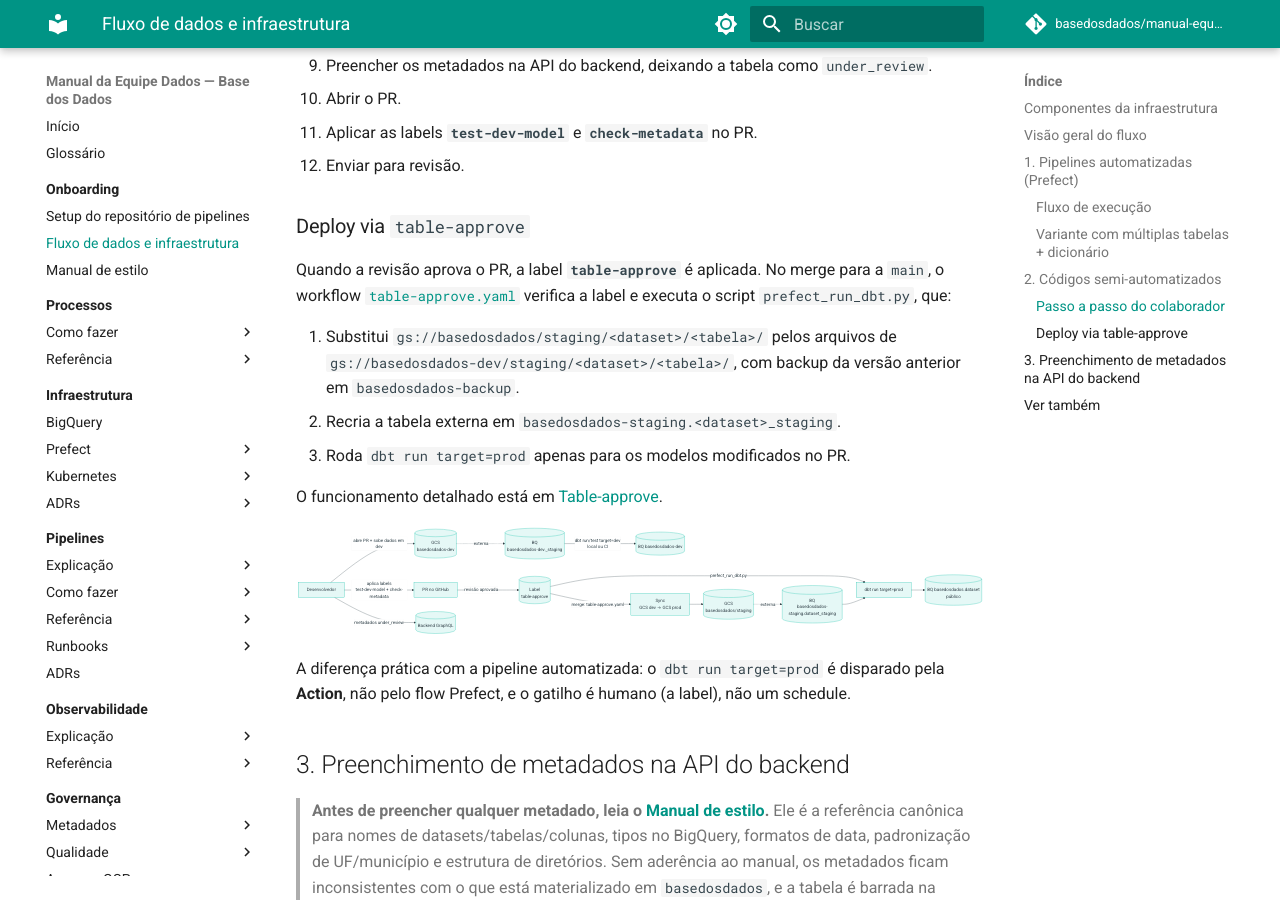
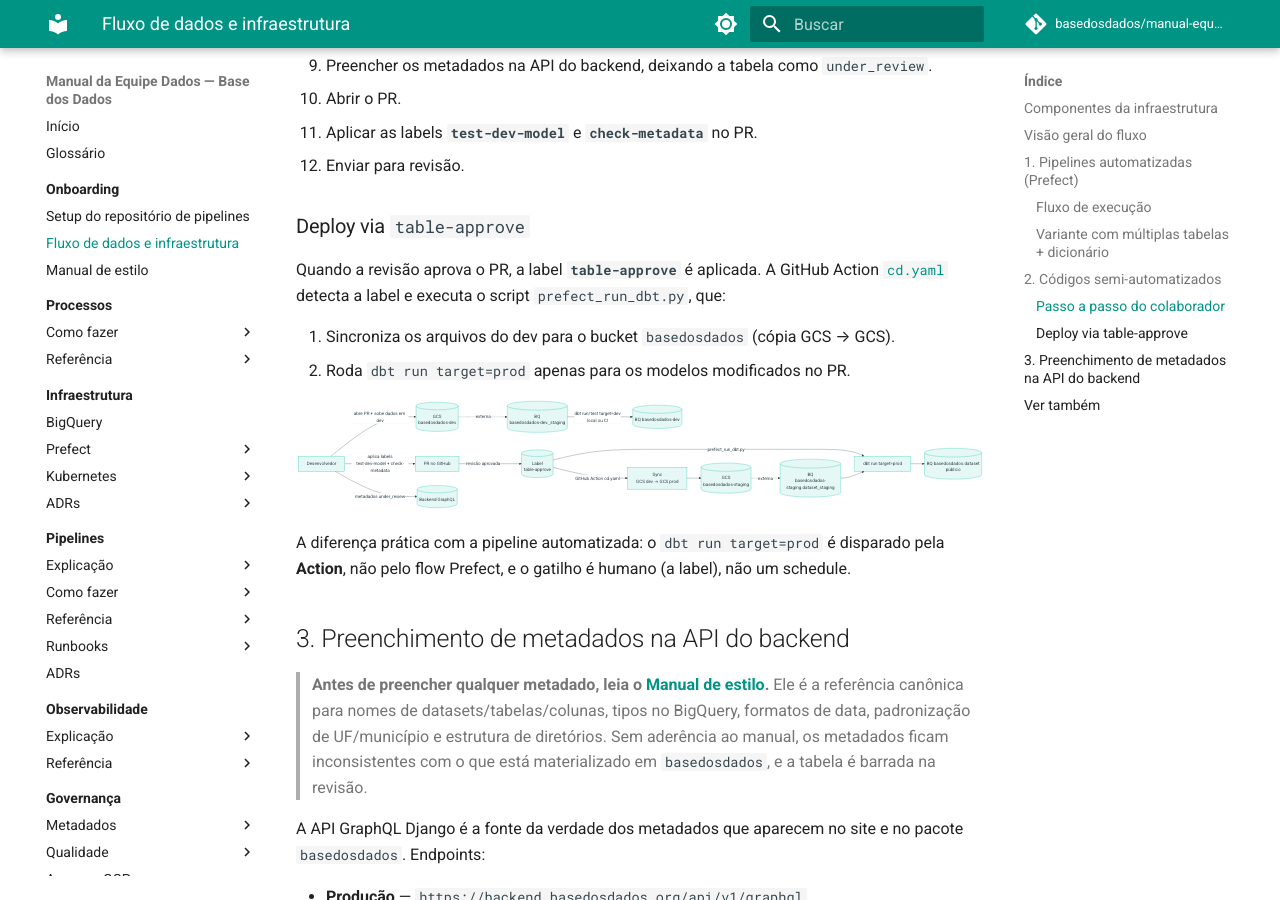
Before and after one commit to basedosdados/manual-equipe-dados, an MkDocs documentation site: the page built from docs/onboarding/fluxo-de-dados-e-infraestrutura.md, in a window 1280 px wide and 900 px high, scrolled down 4839 px. Built offline with MkDocs 1.6.1 and Material for MkDocs 9.7.7, drawn with Linux system fonts in a browser that asks for light colours; comment, search, counter and statistics services are not loaded; some of the changed text lies outside the part shown.

Commit message:
docs: restringe o PR às páginas do table-approve e ao registro delas
Reverte as correções no onboarding, em abrir-pr, no índice geral e no glossário.

````diff
--- a/docs/onboarding/fluxo-de-dados-e-infraestrutura.md
+++ b/docs/onboarding/fluxo-de-dados-e-infraestrutura.md
@@ -16,9 +16,9 @@
 | Orquestrador | [Prefect 1.x](https://docs-v1.prefect.io/) | Agenda e executa [pipelines](../glossario.md#p). Storage dos flows em GCS, runtime em Kubernetes. |
 | Repositório de código | [`basedosdados/pipelines`](https://github.com/basedosdados/pipelines) | Hospeda flows Prefect, modelos dbt e a Action de deploy. |
 | Storage — zona de dev | GCS bucket **`basedosdados-dev`** | Recebe os arquivos tratados pela pipeline (parquet/csv). |
-| Storage — zona de prod | GCS bucket **`basedosdados`**, prefixo `staging/` | Recebe os mesmos arquivos após validação, para produção. |
+| Storage — zona de prod | GCS bucket **`basedosdados-staging`** | Recebe os mesmos arquivos após validação, para produção. |
 | Data warehouse — dev | BigQuery, projeto **`basedosdados-dev`** | Mesmo projeto guarda **as duas camadas**: `<dataset>_staging` (tabelas externas sobre o bucket `basedosdados-dev`) e `<dataset>` (modelos materializados pelo dbt). Usado pela equipe para validação. |
-| Data warehouse — prod (staging) | BigQuery, projeto **`basedosdados-staging`** | Camada de tabelas externas (`<dataset>_staging`) sobre `gs://basedosdados/staging/`. **Não é exposto ao público.** |
+| Data warehouse — prod (staging) | BigQuery, projeto **`basedosdados-staging`** | Camada de tabelas externas (`<dataset>_staging`) sobre o bucket `basedosdados-staging`. **Não é exposto ao público.** |
 | Data warehouse — prod (público) | BigQuery, projeto **`basedosdados`** | Modelos materializados pelo dbt a partir de `basedosdados-staging`. É o projeto consultado pelos usuários no site e no pacote Python. |
 | Transformação e testes | [dbt](https://www.getdbt.com/) | Em dev: lê `basedosdados-dev.<dataset>_staging` e materializa em `basedosdados-dev.<dataset>` (`target=dev`). Em prod: lê `basedosdados-staging.<dataset>_staging` e materializa em `basedosdados.<dataset>` (`target=prod`) — projetos diferentes. |
 | Metadados | API GraphQL Django — `backend.basedosdados.org` (prod) / `staging.backend.basedosdados.org` (staging) | Fonte da verdade dos metadados expostos no site e no pacote Python. |
@@ -34,7 +34,7 @@
     BQDEVSTG[(BigQuery<br/>basedosdados-dev.dataset_staging)]
     BQDEV[(BigQuery<br/>basedosdados-dev.dataset)]
     GATE{Aprovado?}
-    GCSPROD[(GCS<br/>basedosdados/staging)]
+    GCSPROD[(GCS<br/>basedosdados-staging)]
     BQPRODSTG[(BigQuery<br/>basedosdados-staging.dataset_staging<br/>tabelas externas)]
     BQPROD[(BigQuery<br/>basedosdados.dataset<br/>público)]
     API[(Backend GraphQL<br/>backend.basedosdados.org)]
@@ -80,7 +80,7 @@
     participant SRC as Fonte original
     participant GDEV as GCS<br/>basedosdados-dev
     participant BQD as BQ basedosdados-dev<br/>(staging + materializado)
-    participant GPRD as GCS<br/>basedosdados/staging
+    participant GPRD as GCS<br/>basedosdados-staging
     participant BQPS as BQ basedosdados-staging<br/>(externas)
     participant BQP as BQ basedosdados<br/>(público)
     participant API as Backend GraphQL
@@ -131,13 +131,10 @@
 
 ### Deploy via `table-approve`
 
-Quando a revisão aprova o PR, a label **`table-approve`** é aplicada. No merge para a `main`, o workflow [`table-approve.yaml`](https://github.com/basedosdados/pipelines/blob/main/.github/workflows/table-approve.yaml) verifica a label e executa o script `prefect_run_dbt.py`, que:
+Quando a revisão aprova o PR, a label **`table-approve`** é aplicada. A GitHub Action [`cd.yaml`](https://github.com/basedosdados/pipelines/blob/main/.github/workflows/cd.yaml) detecta a label e executa o script `prefect_run_dbt.py`, que:
 
-1. Substitui `gs://basedosdados/staging/<dataset>/<tabela>/` pelos arquivos de `gs://basedosdados-dev/staging/<dataset>/<tabela>/`, com backup da versão anterior em `basedosdados-backup`.
-2. Recria a tabela externa em `basedosdados-staging.<dataset>_staging`.
-3. Roda `dbt run target=prod` apenas para os modelos modificados no PR.
-
-O funcionamento detalhado está em [Table-approve](../pipelines/explicacao/table-approve.md).
+1. Sincroniza os arquivos do dev para o bucket `basedosdados` (cópia GCS → GCS).
+2. Roda `dbt run target=prod` apenas para os modelos modificados no PR.
 
 ```mermaid
 flowchart LR
@@ -146,8 +143,8 @@
     BQDS -- dbt run/test target=dev<br/>local ou CI --> BQD[(BQ basedosdados-dev)]
     DEV -->|aplica labels<br/>test-dev-model + check-metadata| PR[PR no GitHub]
     PR -->|revisão aprovada| APP[(Label<br/>table-approve)]
-    APP -->|merge: table-approve.yaml| SYNC[Sync<br/>GCS dev → GCS prod]
-    SYNC --> GPRD[(GCS<br/>basedosdados/staging)]
+    APP -->|GitHub Action cd.yaml| SYNC[Sync<br/>GCS dev → GCS prod]
+    SYNC --> GPRD[(GCS<br/>basedosdados-staging)]
     GPRD -. externa .-> BQPS[(BQ<br/>basedosdados-staging.dataset_staging)]
     APP -->|prefect_run_dbt.py| DBTP[dbt run target=prod]
     BQPS --> DBTP
````
Also changed, not shown: docs/glossario.md (+3 -11 lines), docs/index.md (+1 -1 lines), docs/pipelines/como-fazer/abrir-pr.md (+1 -1 lines).
